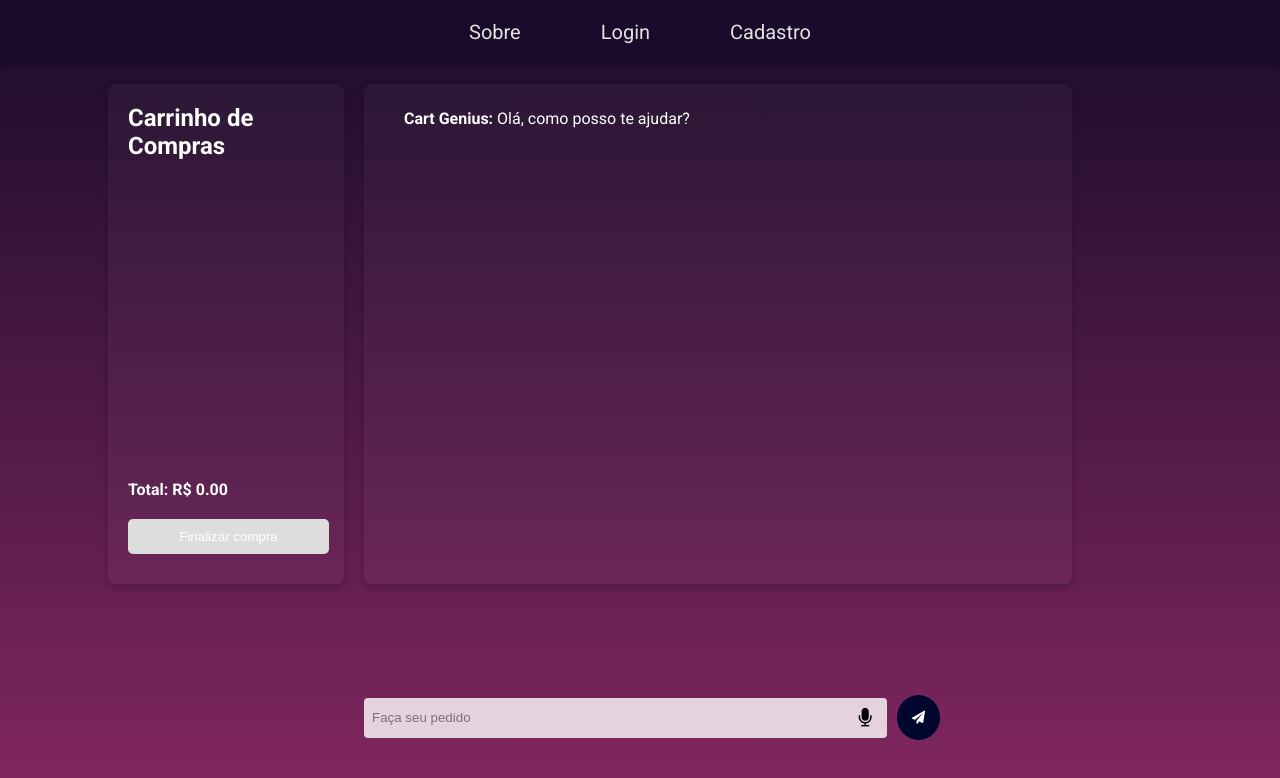
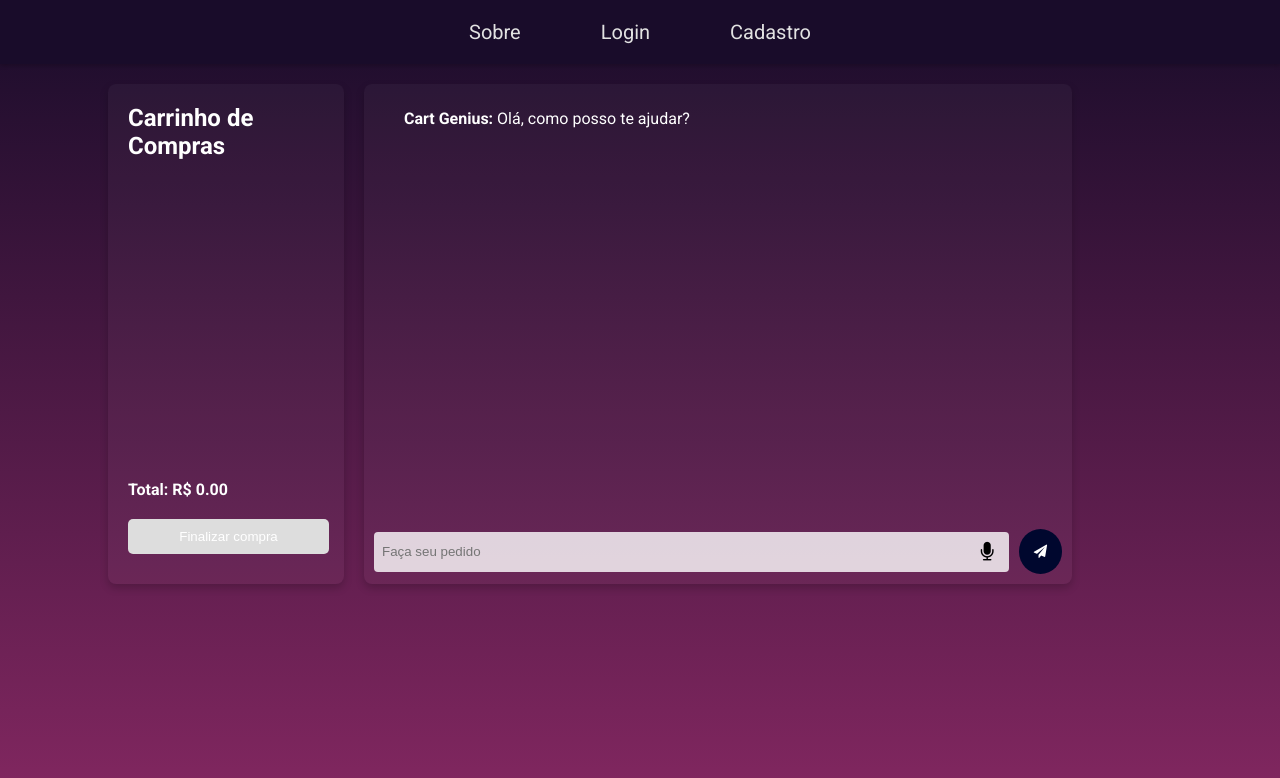
Before and after one commit to JorgeHCamara/react-cart-genius-website, a React (Vite) app: page /chat in a window 1280 px wide. Shown: the top 778 px of the page. Built offline with nearby package versions, Linux system fonts and the light colour scheme.

Commit message:
chore: chat layout update

```diff
--- a/src/components/LoadingSpinner/LoadingSpinner.css
+++ b/src/components/LoadingSpinner/LoadingSpinner.css
@@ -4,6 +4,7 @@
     align-items: center;
     height: 100px;
     margin-left: 20px;
+    margin: auto;
 }
 
 .loading-spinner {
--- a/src/pages/ChatPage/ChatPage.css
+++ b/src/pages/ChatPage/ChatPage.css
@@ -2,6 +2,7 @@
     padding-top: 25px;
     max-height: 500px;
     overflow-y: auto;
+    flex-grow: 1;
 }
 
 .containerChatPage {
@@ -14,12 +15,14 @@
 
 .container-chat {
     background-color: rgba(255, 255, 255, 0.03);
-    min-height: 500px;
+    height: 500px;
     width: 60%;
-    justify-content: center;
-    align-items: center;
+    justify-content: flex-start;
+    align-items: flex-start;
     border-radius: 8px;
     box-shadow: 0 4px 8px rgba(0, 0, 0, 0.2);
+    display: flex;
+    flex-direction: column; /* Para garantir que o conteúdo seja empilhado verticalmente */
 }
 
 .responseText {
@@ -27,20 +30,19 @@
     color: #FFF;
     font-size: 16px;
     margin-left: 40px;
-    max-width: 85%;
+    max-width: 90%;
     word-wrap: break-word;
     overflow-wrap: break-word;
 }
 
 .inputContainer {
+    position: relative; /* Resetando para posicionamento relativo */
+    bottom: auto; /* Removendo a propriedade bottom */
+    width: 100%; /* Ajustando a largura para se adaptar ao container do chat */
+    margin-bottom: 0; /* Removendo a margem inferior */
+    padding: 10px;
     display: flex;
-    flex-direction: row;
-    align-items: center;
-    justify-content: center;
-    position: absolute;
-    bottom: 0;
-    width: 45%;
-    margin-bottom: 60px;
+    justify-content: space-between;
 }
 
 .input-chat {
--- a/src/pages/ChatPage/ChatPage.jsx
+++ b/src/pages/ChatPage/ChatPage.jsx
@@ -32,7 +32,7 @@ const ChatPage = () => {
         setUserInput('');
 
         try {
-            const response = await axios.post('/api/query', {
+            const response = await axios.post('http://20.226.74.28:8080/query', {
                 query: userInput
             });
 
@@ -127,6 +127,7 @@ const ChatPage = () => {
                         </React.Fragment>
                     ))}
                 </div>
+                {loading && <LoadingSpinner />}
                 <div className="inputContainer">
                     <div className="inputWrapper">
                         <input
@@ -156,7 +157,6 @@ const ChatPage = () => {
                         <i className="fa fa-paper-plane"></i>
                     </button>
                 </div>
-                {loading && <LoadingSpinner />}
                 {selectedImage && (
                     <div className="modalProductImage" onClick={() => setSelectedImage(null)}>
                         <img src={selectedImage} alt="Expanded Product" style={{ maxWidth: '100%', height: 'auto' }} />
```
